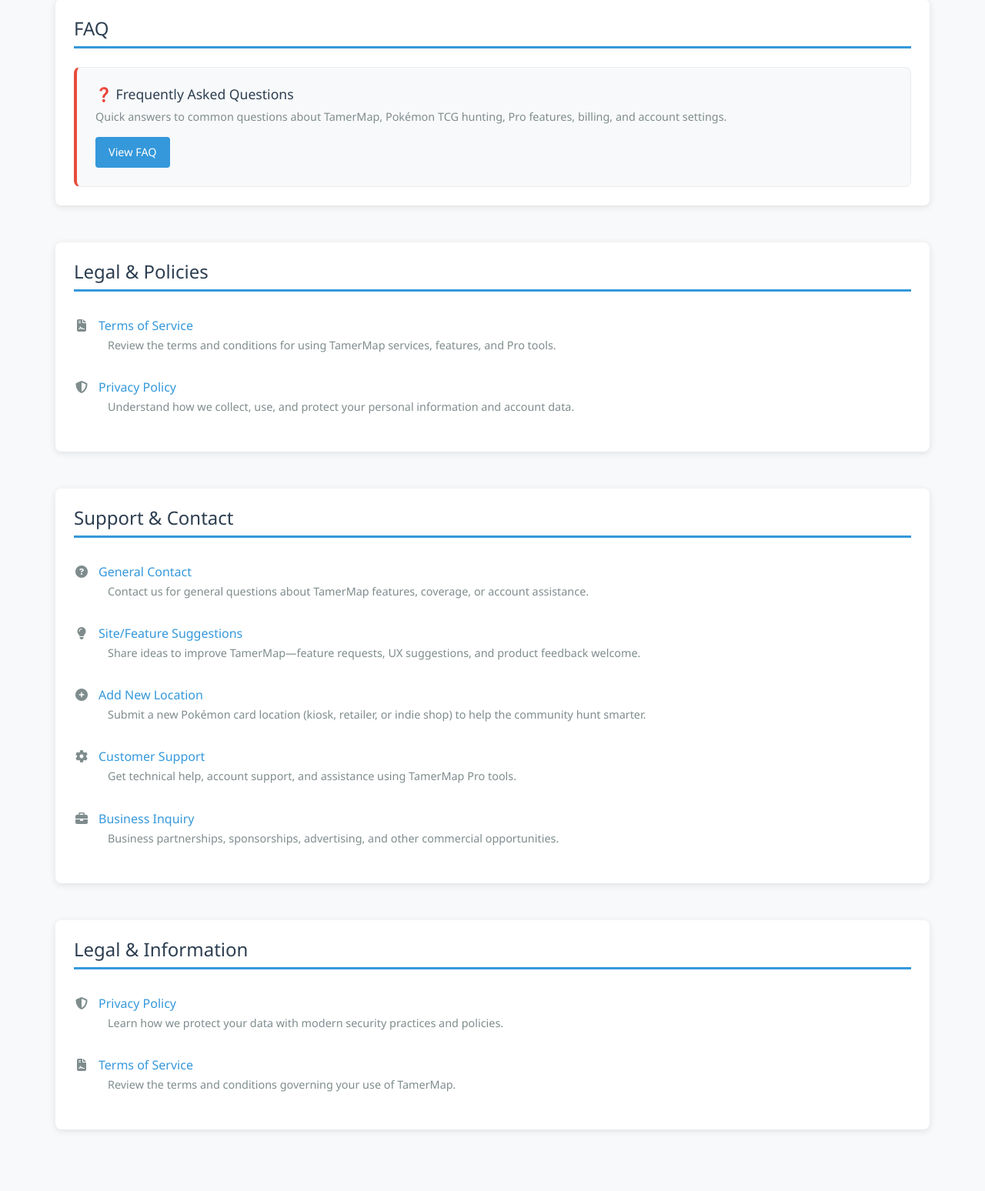
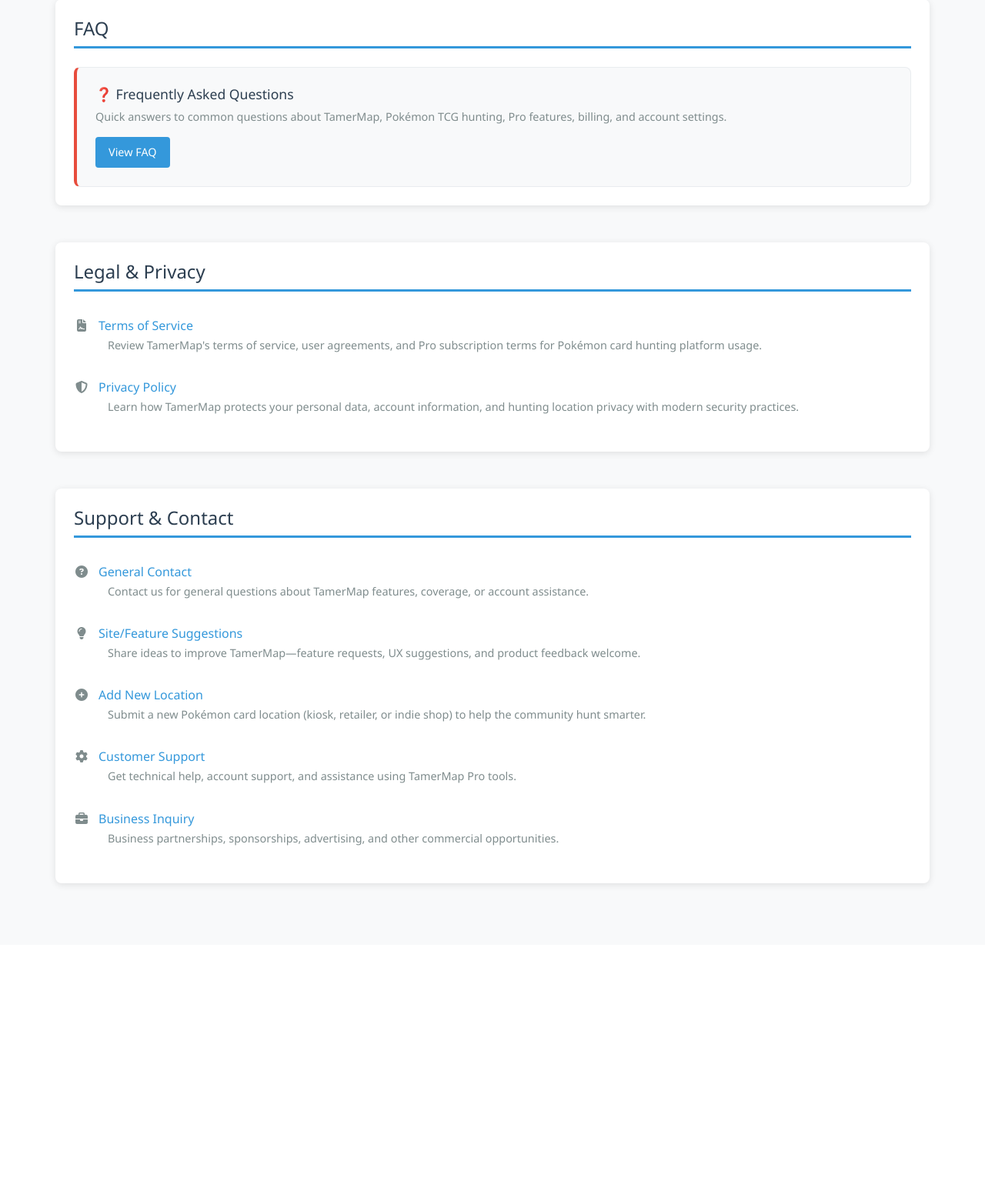
Before and after one commit to mdevore111/tamermap2, a Flask app: page /sitemap in a window 1280 px wide. Shown: the part 2931-4479 px from the top of the page at 77% size. After the commit the page ends 4084 px from the top, so only its background shows below. Run offline with Flask 3, Linux system fonts and the light colour scheme; parts of the project's set-up code (start-up, migrations or seed data) failed here and were passed over; some libraries are stand-ins or nearby versions.

Commit message:
refactor(sitemap): consolidate duplicate Legal sections with enhanced SEO\n\n- Combine 'Legal & Policies' and 'Legal & Information' into single 'Legal & Privacy' section\n- Enhance descriptions with Pokémon TCG and platform-specific keywords\n- Remove redundant content and improve sitemap structure

```diff
--- a/templates/sitemap.html
+++ b/templates/sitemap.html
@@ -323,21 +323,21 @@
     </div>
 
     <div class="sitemap-section">
-        <h2>Legal & Policies</h2>
+        <h2>Legal & Privacy</h2>
         <ul class="sitemap-list">
             <li>
                 <a href="{{ url_for('public.terms') }}">
                     <i class="fas fa-file-contract"></i>
                     Terms of Service
                 </a>
-                <div class="sitemap-description">Review the terms and conditions for using TamerMap services, features, and Pro tools.</div>
+                <div class="sitemap-description">Review TamerMap's terms of service, user agreements, and Pro subscription terms for Pokémon card hunting platform usage.</div>
             </li>
             <li>
                 <a href="{{ url_for('public.privacy') }}">
                     <i class="fas fa-shield-alt"></i>
                     Privacy Policy
                 </a>
-                <div class="sitemap-description">Understand how we collect, use, and protect your personal information and account data.</div>
+                <div class="sitemap-description">Learn how TamerMap protects your personal data, account information, and hunting location privacy with modern security practices.</div>
             </li>
         </ul>
     </div>
@@ -392,24 +392,5 @@
 
 
 
-    <div class="sitemap-section">
-        <h2>Legal & Information</h2>
-        <ul class="sitemap-list">
-            <li>
-                <a href="{{ url_for('public.privacy') }}">
-                    <i class="fas fa-shield-alt"></i>
-                    Privacy Policy
-                </a>
-                <div class="sitemap-description">Learn how we protect your data with modern security practices and policies.</div>
-            </li>
-            <li>
-                <a href="{{ url_for('public.terms') }}">
-                    <i class="fas fa-file-contract"></i>
-                    Terms of Service
-                </a>
-                <div class="sitemap-description">Review the terms and conditions governing your use of TamerMap.</div>
-            </li>
-        </ul>
-    </div>
 </div>
 {% endblock %}
```
